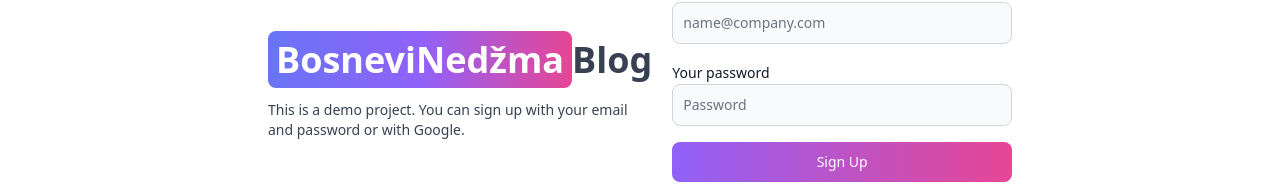
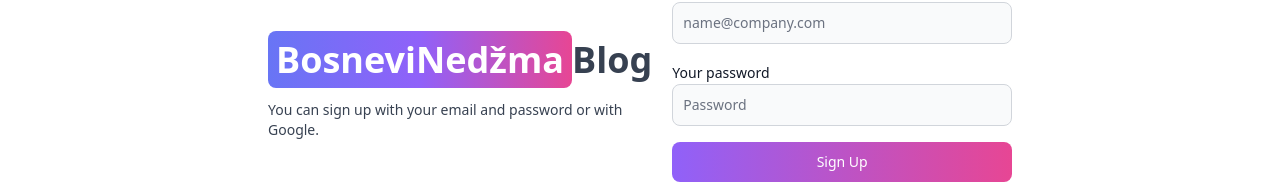
Before and after one commit to BosneviNedzma/MERN-Blog, a React (Vite) app in the folder client/: page /sign-up in a window 1280 px wide. Shown: the part 260-450 px from the top of the page. Built offline with nearby package versions, Linux system fonts and the light colour scheme; no server answers.

Commit message:
Fixing bug

```diff
--- a/client/src/pages/SignUp.jsx
+++ b/client/src/pages/SignUp.jsx
@@ -64,7 +64,7 @@ export default function SignUp() {
             Blog
           </Link>
           <p className="text-sm mt-5">
-            This is a demo project. You can sign up with your email and password
+            You can sign up with your email and password
             or with Google.
           </p>
         </div>
```
